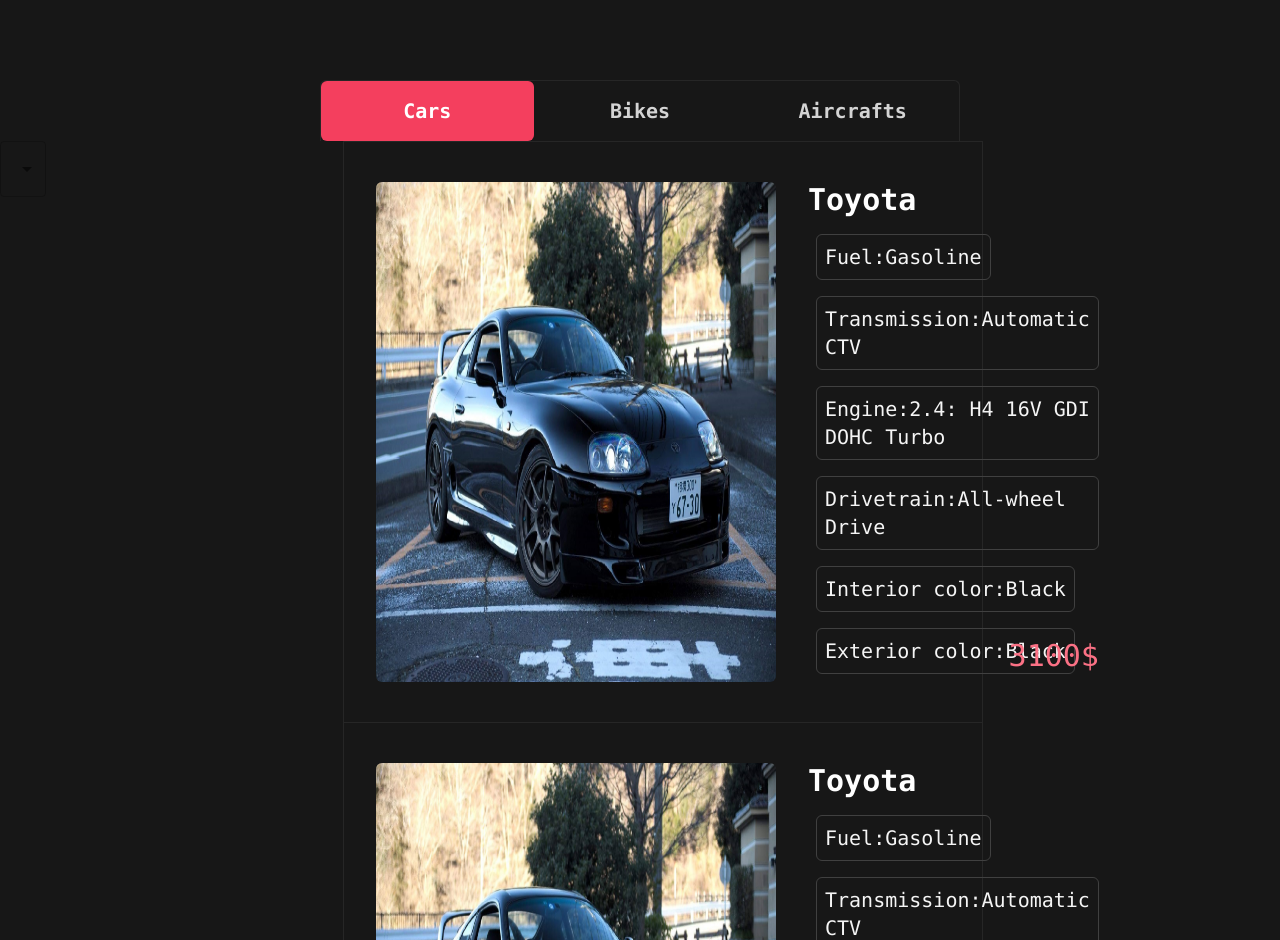
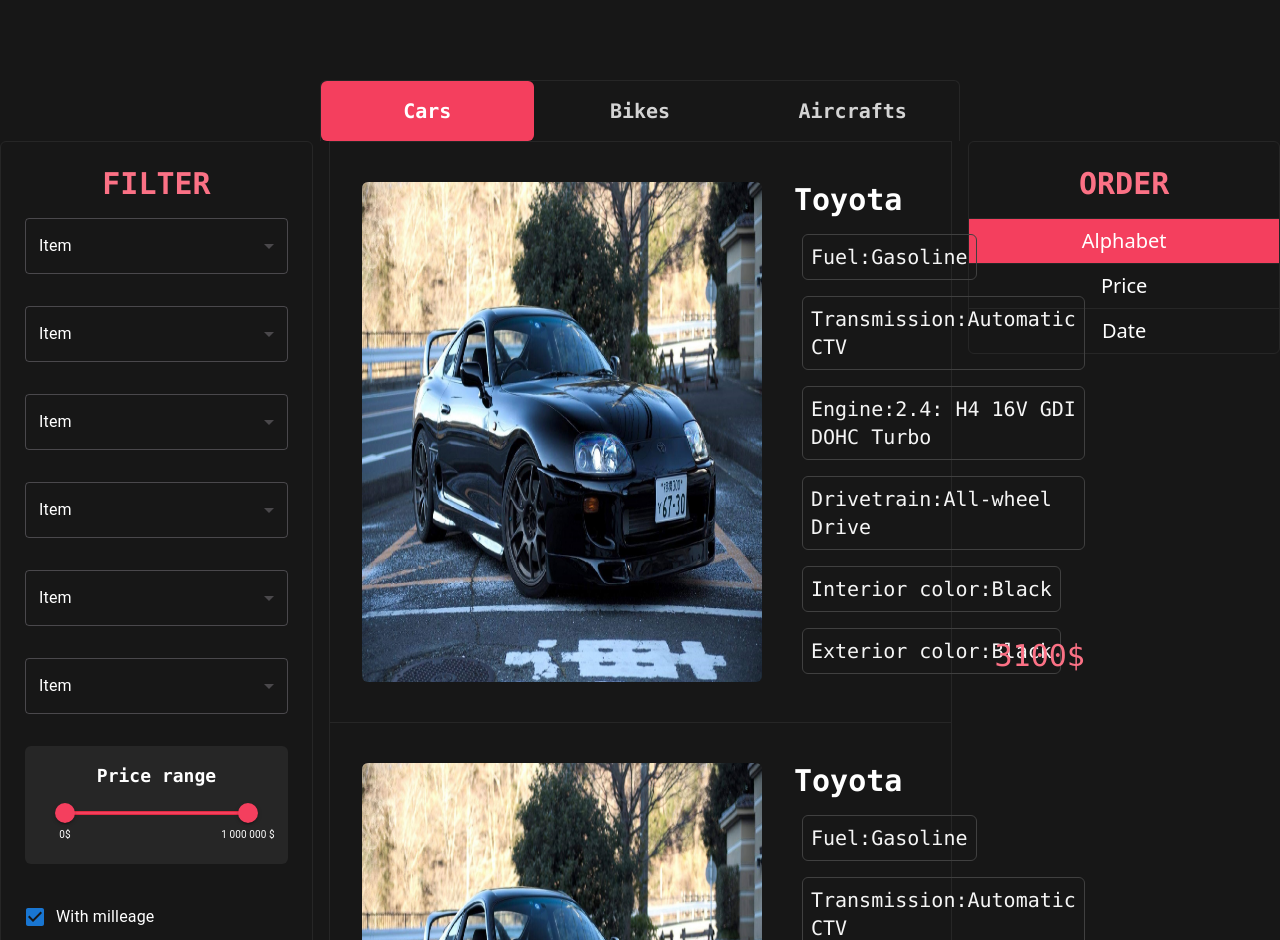
Before and after one commit to Breengo/Shop, a Next.js app in the folder client/: page /cars in a window 1280 px wide. Shown: the part 160-1100 px from the top of the page. Built offline with nearby package versions, Linux system fonts and the light colour scheme.

Commit message:
add filter,order and pagination components

```diff
--- /dev/null
+++ b/client/src/components/Filter.tsx
@@ -0,0 +1,165 @@
+import React from "react";
+import {
+  Select,
+  MenuItem,
+  InputLabel,
+  Slider,
+  Checkbox,
+  FormControlLabel,
+} from "@mui/material";
+import FormControl from "@mui/material/FormControl";
+
+const selectStyle = {
+  color: "white",
+  ".MuiOutlinedInput-notchedOutline": {
+    borderColor: "rgba(228, 219, 233, 0.25)",
+  },
+  "&.Mui-focused .MuiOutlinedInput-notchedOutline": {
+    borderColor: "rgba(228, 219, 233, 0.25)",
+  },
+  "&:hover .MuiOutlinedInput-notchedOutline": {
+    borderColor: "rgba(44, 128, 206, 0.425)",
+  },
+  ".MuiSvgIcon-root ": {
+    fill: "rgba(228, 219, 233, 0.25) !important",
+  },
+  ".MuiInputLabel": {
+    color: "white",
+  },
+};
+
+const FilterOptions = [
+  { id: 1, label: "Item", options: ["Item 1", "Item 2", "Item 3", "Item 4"] },
+  { id: 2, label: "Item", options: ["Item 1", "Item 2", "Item 3", "Item 4"] },
+  { id: 3, label: "Item", options: ["Item 1", "Item 2", "Item 3", "Item 4"] },
+  { id: 4, label: "Item", options: ["Item 1", "Item 2", "Item 3", "Item 4"] },
+  { id: 5, label: "Item", options: ["Item 1", "Item 2", "Item 3", "Item 4"] },
+  { id: 6, label: "Item", options: ["Item 1", "Item 2", "Item 3", "Item 4"] },
+];
+
+function valuetext(value: number) {
+  return `${value}$`;
+}
+
+const marks = [
+  {
+    value: 0,
+    label: "0$",
+  },
+
+  {
+    value: 1000000,
+    label: "1 000 000 $",
+  },
+];
+
+const Filter = () => {
+  const [priceRange, setPriceRange] = React.useState<number[]>([0, 1000000]);
+  return (
+    <div className="flex flex-col border border-neutral-800 rounded-md p-6 w-80 h-fit mr-4">
+      <h4 className="text-rose-400 text-3xl font-mono uppercase text-center font-bold mb-4">
+        Filter
+      </h4>
+      <FormControl className="flex flex-col gap-8 w-full mt-4">
+        {FilterOptions.map((FOption) => {
+          return (
+            <FormControl className="w-full" key={FOption.id}>
+              <InputLabel
+                style={{ color: "white" }}
+                className="text-white"
+                id={"filter_option_label" + FOption.id.toString()}
+              >
+                {FOption.label}
+              </InputLabel>
+              <Select
+                defaultValue={""}
+                id={FOption.id.toString()}
+                className="w-full"
+                labelId={"filter_option_label" + FOption.id.toString()}
+                label={FOption.label}
+                sx={selectStyle}
+              >
+                <MenuItem value={""}>
+                  <em>None</em>
+                </MenuItem>
+                {FOption.options.map((option, index) => (
+                  <MenuItem key={index} value={option}>
+                    {option}
+                  </MenuItem>
+                ))}
+              </Select>
+            </FormControl>
+          );
+        })}
+        <div className="w-full flex flex-col items-center bg-neutral-800 px-10 py-4 rounded-md">
+          <label className="text-center font-bold text-lg text-white font-mono">
+            Price range
+          </label>
+          <Slider
+            className="mt-2"
+            aria-label="Custom marks"
+            max={1000000}
+            getAriaLabel={() => "Temperature range"}
+            valueLabelDisplay="auto"
+            getAriaValueText={valuetext}
+            value={priceRange}
+            onChange={(e, newValue) => setPriceRange(newValue as number[])}
+            marks={marks}
+            sx={{
+              "	.MuiSlider-markLabel": {
+                color: "white",
+                fontSize: "10px",
+              },
+              "	.MuiSlider-track": {
+                backgroundColor: "rgb(244 63 94)",
+                borderColor: "rgb(224 43 64)  ",
+              },
+              "	.MuiSlider-thumb": {
+                backgroundColor: "rgb(244 63 94)",
+                borderColor: "rgb(244 63 94)",
+                ":hover": {
+                  boxShadow: "none",
+                },
+              },
+
+              ".Mui-active": {
+                backgroundColor: "rgb(244 63 94)",
+                borderColor: "rgb(244 63 94)",
+                boxShadow: "none",
+              },
+              "	.MuiSlider-rail": {
+                backgroundColor: "rgb(244 63 94)",
+                borderColor: "rgb(244 63 94)",
+              },
+              ".MuiSlider-mark": {
+                backgroundColor: "rgb(244 63 94)",
+              },
+              "	.MuiSlider-dragging": {
+                backgroundColor: "rgb(244 63 94)",
+                borderColor: "rgb(244 63 94)",
+              },
+              "	.Mui-focusVisible": {
+                boxShadow: "none",
+              },
+              ".MuiSlider-valueLabelOpen": {
+                backgroundColor: "rgb(244 63 94)",
+              },
+            }}
+          />
+        </div>
+        <FormControlLabel
+          className="text-white ml-2"
+          control={<Checkbox defaultChecked />}
+          label="With milleage"
+          sx={{
+            ".MuiCheckbox-root": {
+              color: "rgb(244 63 94)",
+            },
+          }}
+        />
+      </FormControl>
+    </div>
+  );
+};
+
+export default Filter;
--- a/client/src/components/Layout.tsx
+++ b/client/src/components/Layout.tsx
@@ -2,7 +2,9 @@
 import { ReactNode } from "react";
 import Navbar from "./Navbar";
 import Footer from "./Footer";
-import { Select, MenuItem } from "@mui/material";
+import Filter from "./Filter";
+import Order from "./Order";
+import PaginationElement from "./Pagination";
 
 interface IProps {
   children?: ReactNode;
@@ -17,26 +19,22 @@
         <meta name="viewport" content="width=device-width, initial-scale=1" />
         <link rel="icon" href="/favicon.ico" />
       </Head>
-      <div className="w-full min-h-screen bg-neutral-900 pt-60 pb-20">
-        <Navbar />
-        <div className="flex">
-          <aside className="flex flex-col">
-            <Select
-              placeholder="Value"
-              color="secondary"
-              className="text-white"
-            >
-              <MenuItem value={10}>Ten</MenuItem>
-              <MenuItem value={20}>Twenty</MenuItem>
-              <MenuItem value={30}>Thirty</MenuItem>
-            </Select>
-          </aside>
-          <main className="w-6/12 mx-auto border-b border-l border-r rounded-b-md border-neutral-800 h-fit p-0">
-            {children}
-          </main>
-          <aside></aside>
+      <div className="w-full min-h-screen bg-neutral-900 pt-8">
+        <h1 className="text-center text-9xl text-rose-600 font-mono font-bold uppercase">
+          Car Shop
+        </h1>
+        <div className="pt-20 pb-20">
+          <Navbar />
+          <div className="flex  justify-center">
+            <Filter />
+            <main className="w-6/12 border-b border-l border-r rounded-b-md border-neutral-800 h-fit p-0">
+              {children}
+            </main>
+            <Order />
+          </div>
+          <PaginationElement />
+          <Footer />
         </div>
-        <Footer />
       </div>
     </>
   );
--- /dev/null
+++ b/client/src/components/Order.tsx
@@ -0,0 +1,32 @@
+import React from "react";
+
+const ORDER_LIST = ["Alphabet", "Price", "Date"];
+
+const Order = () => {
+  const [orderedBy, setOrderedBy] = React.useState("Alphabet");
+  return (
+    <div className="flex flex-col border border-neutral-800 rounded-md pt-6 w-80 h-fit ml-4">
+      <h4 className="text-rose-400 text-3xl font-mono uppercase text-center font-bold mb-4">
+        Order
+      </h4>
+      <ul className="w-full text-center">
+        {ORDER_LIST.map((orderBy, index) => (
+          <li
+            key={index}
+            onClick={() => setOrderedBy(orderBy)}
+            className={
+              "py-2 cursor-pointer text-xl text-white border-t border-neutral-800 " +
+              (orderBy === orderedBy
+                ? "bg-rose-500 "
+                : "hover:bg-neutral-800 ") +
+              (index == ORDER_LIST.length - 1 ? "rounded-b" : "")
+            }
+          >
+            {orderBy}
+          </li>
+        ))}
+      </ul>
+    </div>
+  );
+};
+export default Order;
--- /dev/null
+++ b/client/src/components/Pagination.tsx
@@ -0,0 +1,30 @@
+import React from "react";
+import Pagination from "@mui/material/Pagination";
+import Stack from "@mui/material/Stack";
+
+export default function PaginationElement() {
+  return (
+    <Stack className="flex items-center mt-8" spacing={2}>
+      <Pagination
+        size="large"
+        count={10}
+        variant="outlined"
+        shape="rounded"
+        sx={{
+          "& .MuiPaginationItem-root": {
+            color: "rgb(115 115 115)",
+            borderColor: "rgb(115 115 115)",
+            ":hover": { backgroundColor: "rgb(64 64 64)", color: "white" },
+          },
+
+          "& .Mui-selected": {
+            backgroundColor: "rgb(244 63 94)",
+            color: "white",
+            ":hover": { color: "white", backgroundColor: "rgb(244 63 94)" },
+            borderColor: "rgb(244 63 94)",
+          },
+        }}
+      />
+    </Stack>
+  );
+}
--- a/client/src/components/ProductBox.tsx
+++ b/client/src/components/ProductBox.tsx
@@ -23,8 +23,11 @@
           <div>
             <h3 className="text-white font-bold">Toyota</h3>
             <ul className="text-xl text-neutral-100 mt-2 flex flex-wrap">
-              {PROPERTIES.map((property) => (
-                <li className="p-2 border-neutral-700 border rounded-md m-2">
+              {PROPERTIES.map((property, index) => (
+                <li
+                  key={index}
+                  className="p-2 border-neutral-700 border rounded-md m-2"
+                >
                   {property}
                 </li>
               ))}
--- a/client/src/pages/cars.tsx
+++ b/client/src/pages/cars.tsx
@@ -1,7 +1,9 @@
+import Filter from "@/components/Filter";
 import ProductBox from "@/components/ProductBox";
 
 const Cars = () => {
   return (
+    <div className="flex">
       <div>
         <ProductBox />
         <ProductBox />
@@ -14,6 +16,7 @@
         <ProductBox />
         <ProductBox />
       </div>
+    </div>
   );
 };
 export default Cars;
--- a/client/src/pages/index.tsx
+++ b/client/src/pages/index.tsx
@@ -6,7 +6,7 @@
       <main className="bg-neutral-900 w-full h-screen text-white text-5xl flex items-center justify-center flex-col">
         <h1 className="uppercase mb-12">Shop</h1>
         <Link
-          href="/popular"
+          href="/cars"
           className="bg-neutral-500 p-4 rounded-md uppercase text-gray-300 hover:scale-105 hover:bg-red-500 hover:text-white transition"
         >
           Start shopping
```
Lines whose indentation alone changed are shown as unchanged.
